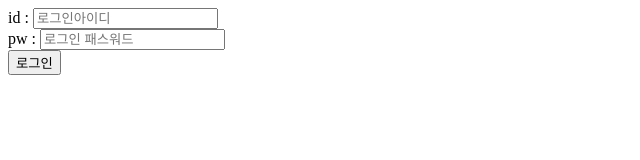
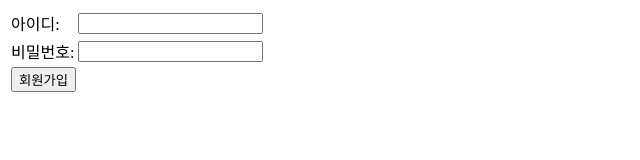
Before and after one commit to clouari/Formtag, a plain HTML site: page login/login.html in a window 1280 px wide. Shown: the whole page, without its empty margins (0-640 px from the left). Drawn offline with Linux system fonts and the light colour scheme.

Commit message:
login화면 버튼생성해서 수정

```diff
--- a/login/login.html
+++ b/login/login.html
@@ -3,12 +3,23 @@
         <title>login</title>
     </head>
     <body>
-        <form>
-            id :
-            <input type="text" name="id" placeholder="로그인아이디"><br/>
-            pw :
-            <input type="password" name="pw" placeholder="로그인 패스워드"><br/>
-            <input type="button" value="로그인">
+        <form action="result.html" method="post">
+            <table>
+
+                <tr>
+                    <td>아이디:</td>
+                    <td><input type="text" maxlength="10" name="id"></td>
+                </tr>
+                <tr>
+                    <td>비밀번호:</td>
+                    <td><input type="password" maxlength="10" name="pw1"></td>
+                </tr>
+                <tr>
+                    <td colspan="2">
+                        <input type="submit" value="회원가입">
+                    </td>
+                </tr>
+                </table>
         </form>
     </body>
 </html>
```
